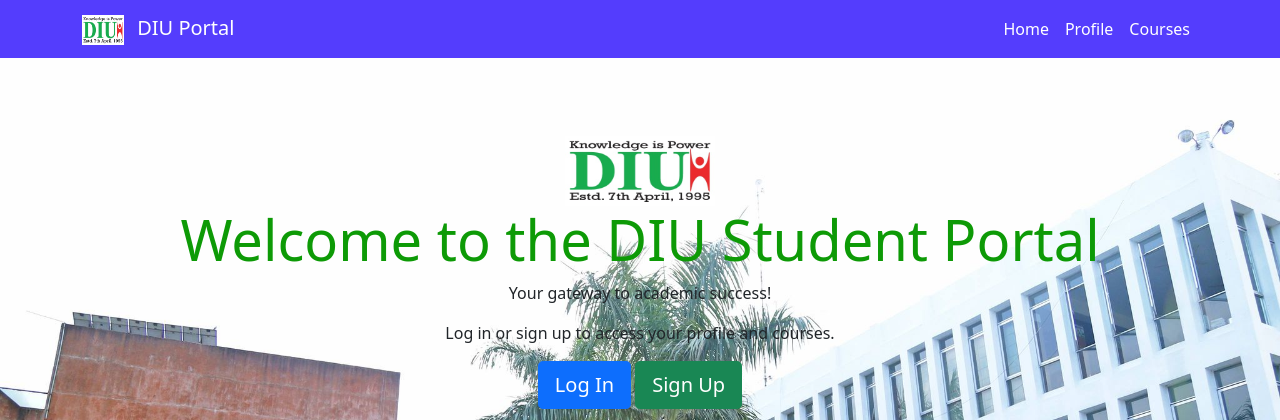
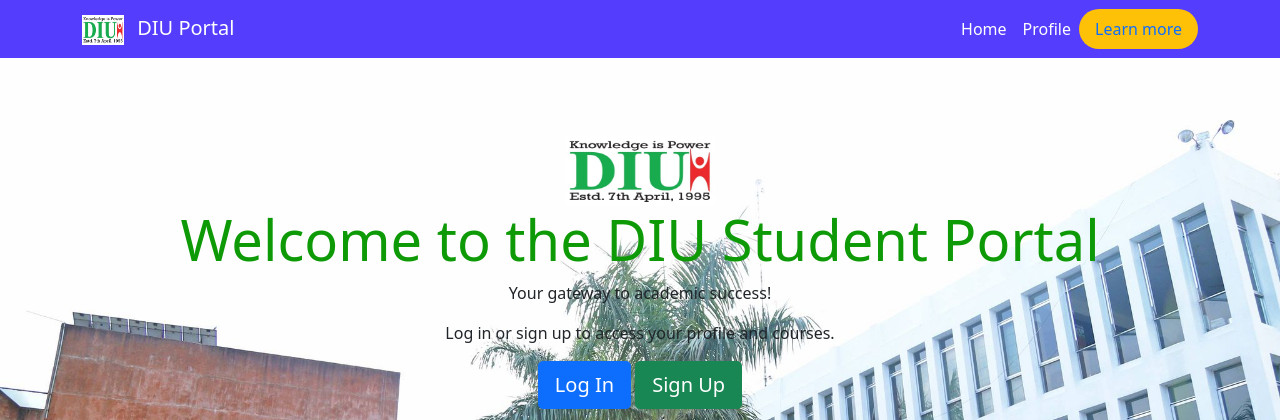
Before and after one commit to SafiyaG/E-learning-Proje, a PHP site: page / in a window 1280 px wide. Shown: the top 420 px of the page. Run offline with PHP 8.4, Linux system fonts and the light colour scheme.

Commit message:
adding changes

```diff
--- a/index.php
+++ b/index.php
@@ -25,10 +25,10 @@
                         <a class="nav-link" href="#">Home</a>
                     </li>
                     <li class="nav-item">
-                        <a class="nav-link" href="#">Profile</a>
+                        <a class="nav-link" href="login.php">Profile</a>
                     </li>
-                    <li class="nav-item">
-                        <a class="nav-link" href="#">Courses</a>
+                    <li class="nav-item bg-warning rounded-pill px-2">
+                        <a class="nav-link text-primary"   href="https://diu.ac/">Learn more </a>
                     </li>
 
                 </ul>
--- a/style.css
+++ b/style.css
@@ -24,6 +24,11 @@
 .navbar .container a{
     color: white;
 }
+.navbar .container ul li #learnmore{
+    color: yellow;
+}
+
+
 .container1 .jumbotron h4{
   color: rgb(13, 154, 6);
 
```
